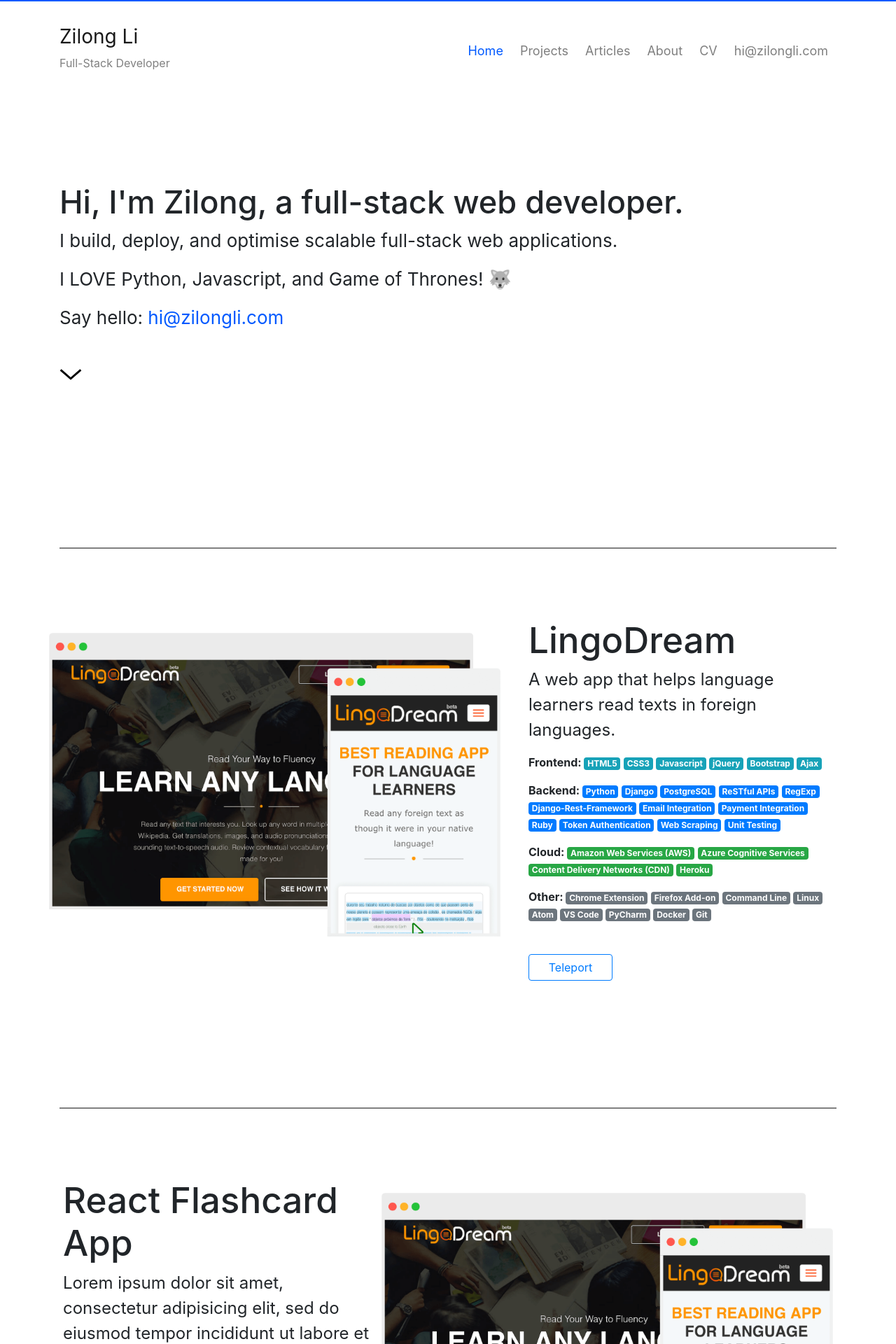
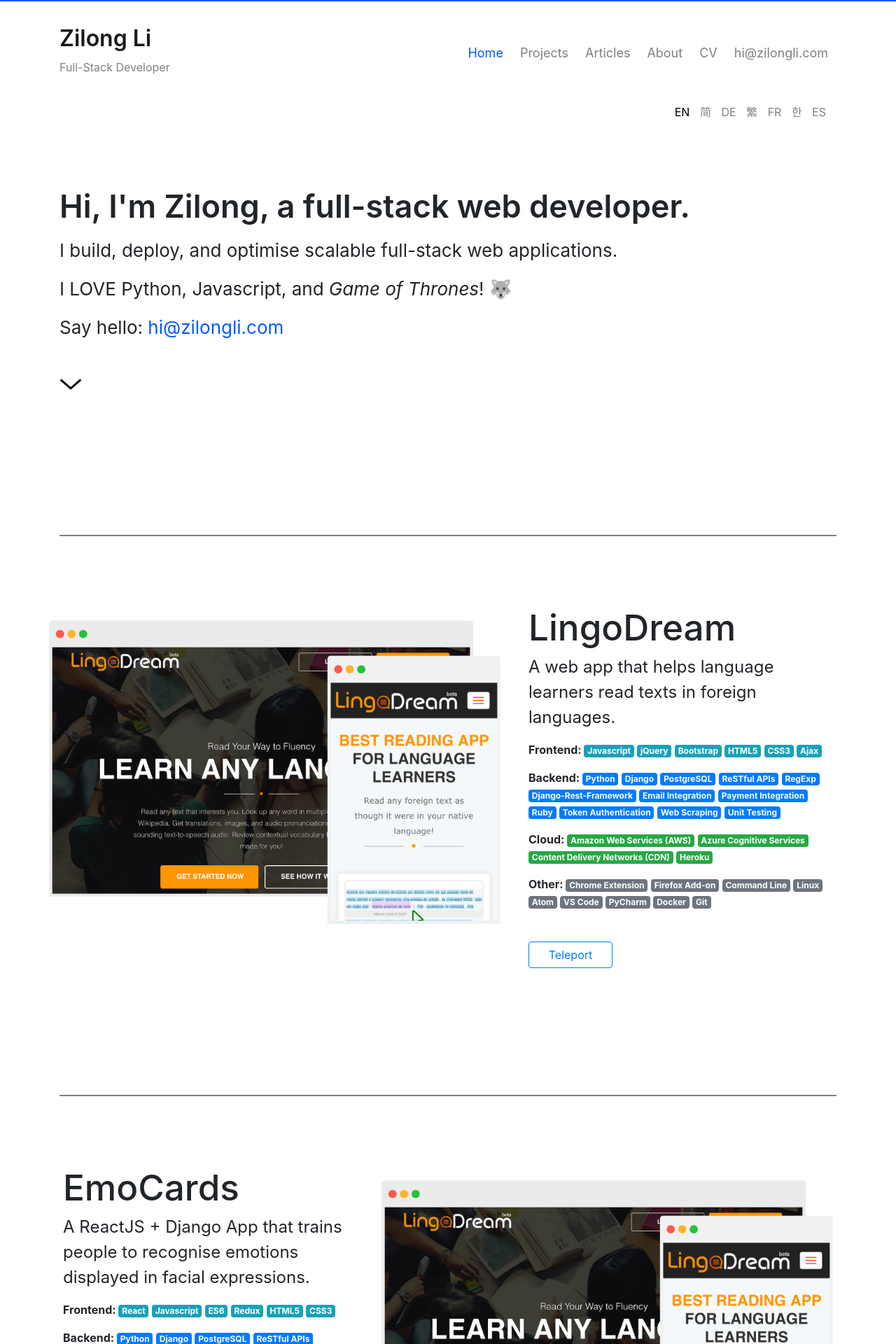
Before and after one commit to technolingo/portfolio, a Django app: page / in a window 1280 px wide. Shown: the top 1920 px of the page at 70% size. Run offline with Django 3.2, Linux system fonts and the light colour scheme; some libraries are stand-ins or nearby versions.

Commit message:
favicon, language links, mock data

```diff
--- a/portfolio/static/css/project.css
+++ b/portfolio/static/css/project.css
@@ -8,8 +8,14 @@
   margin: 0px;
   padding: 0px;
 }
+
+html, a.navbar-brand, h1, h2, h3, h4, h5, h6 {
+  font-family: -apple-system, system-ui, BlinkMacSystemFont, 'Segoe UI', Roboto,
+    Ubuntu, 'Helvetica Neue', Helvetica, Arial, sans-serif;
+}
+
 .first-section {
-  height: 80vh;
+  height: 77vh;
 }
 .middle-section {
   height: 100vh;
@@ -32,14 +38,26 @@
 
 .large-text {
   font-size: 2.82rem;
-  font-weight: 500;
+  font-weight: 600;
 }
 
 .medium-text {
+  margin-top: 1rem;
   font-size: 1.625rem;
 }
 
+.i18n-links {
+  float: right !important;
+}
 
+.i18n-links a {
+  color: gray;
+  margin-left: 10px;
+}
+
+.i18n-links a.active {
+  color: black;
+}
 
 /* *********************************** */
 /*             NAVIGATION              */
@@ -66,7 +84,8 @@
 }
 
 .navbar-brand {
-  font-size: 1.75rem;
+  font-size: 2rem;
+  font-weight: 600;
 }
 
 .brand-subtitle {
@@ -151,9 +170,26 @@
 
 .article-sec-div .article-list {
   padding-top: 40px;
+  text-align: center;
 }
 
+.article-sec-div .article-list a {
+  color: gray;
+  text-decoration: none;
+}
 
+.article-sec-div .article-list a:hover {
+  color: black;
+}
+
+.blog-link-div {
+  text-align: center;
+}
+
+.blog-link {
+  margin-top: 30px;
+  min-width: 120px;
+}
 
 /* *********************************** */
 /*              ABOUT ME               */
--- a/portfolio/templates/sitepages/index.html
+++ b/portfolio/templates/sitepages/index.html
@@ -2,10 +2,22 @@
 
 {% block content %}
 
+<div class="container">
+  <div class="i18n-links float-xs-right">
+    <a href="" data="en" class="active">EN</a>
+    <a href="/zhs/" data="zhs">简</a>
+    <a href="/de/" data="de">DE</a>
+    <a href="/zht/" data="zht">繁</a>
+    <a href="/fr/" data="fr">FR</a>
+    <a href="/ko/" data="ko">한</a>
+    <a href="/es/" data="es">ES</a>
+  </div>
+</div>
+
 <section id="header" class="header first-section">
   <h1 class="large-text">{% trans "Hi, I'm Zilong, a full-stack web developer." %}</h1>
   <p class="medium-text">{% trans "I build, deploy, and optimise scalable full-stack web applications." %}</p>
-    <p class="medium-text">{% trans "I LOVE Python, Javascript, and Game of Thrones!" %} 🐺</p>
+  <p class="medium-text">{% blocktrans %}I LOVE Python, Javascript, and <em>Game of Thrones</em>!{% endblocktrans %} 🐺</p>
   <p class="medium-text">{% trans "Say hello" %}: <a class="email-link" href="mailto:hi@zilongli.com">hi@zilongli.com</a></p>
   <div class="scroll-down-div">
     <a class="scroll-down smooth-scroll" href="#project-1">
@@ -24,11 +36,11 @@
       <h2 class="project-title">LingoDream</h2>
       <p class="project-text">{% trans "A web app that helps language learners read texts in foreign languages." %}</p>
       <p class="technologies"><strong>{% trans "Frontend" %}: </strong>
-          <span class="badge badge-info">HTML5</span>
-          <span class="badge badge-info">CSS3</span>
         <span class="badge badge-info">Javascript</span>
         <span class="badge badge-info">jQuery</span>
         <span class="badge badge-info">Bootstrap</span>
+        <span class="badge badge-info">HTML5</span>
+        <span class="badge badge-info">CSS3</span>
         <span class="badge badge-info">Ajax</span>
       </p>
       <p class="technologies"><strong>{% trans "Backend" %}: </strong>
@@ -70,8 +82,37 @@
 <section id="project-2" class="projects middle-section">
   <div class="row">
     <div class="col-md-5 description">
-        <h2 class="project-title">React Flashcard App</h2>
-        <p class="project-text">Lorem ipsum dolor sit amet, consectetur adipisicing elit, sed do eiusmod tempor incididunt ut labore et dolore magna aliqua. Ut enim ad minim veniam, quis nostrud exercitation ullamco laboris nisi ut aliquip ex ea commodo consequat.</p>
+      <h2 class="project-title">EmoCards</h2>
+      <p class="project-text">{% trans "A ReactJS + Django App that trains people to recognise emotions displayed in facial expressions." %}</p>
+
+      <p class="technologies"><strong>{% trans "Frontend" %}: </strong>
+        <span class="badge badge-info">React</span>
+        <span class="badge badge-info">Javascript</span>
+        <span class="badge badge-info">ES6</span>
+        <span class="badge badge-info">Redux</span>
+        <span class="badge badge-info">HTML5</span>
+        <span class="badge badge-info">CSS3</span>
+      </p>
+      <p class="technologies"><strong>{% trans "Backend" %}: </strong>
+        <span class="badge badge-primary">Python</span>
+        <span class="badge badge-primary">Django</span>
+        <span class="badge badge-primary">PostgreSQL</span>
+        <span class="badge badge-primary">ReSTful APIs</span>
+        <span class="badge badge-primary">Django-Rest-Framework</span>
+        <span class="badge badge-primary">Unit Testing</span>
+      </p>
+      <p class="technologies"><strong>{% trans "Cloud" %}: </strong>
+        <span class="badge badge-success">Digital Ocean</span>
+        <span class="badge badge-success">Google Cloud Platform (GCP)</span>
+      </p>
+      <p class="technologies"><strong>{% trans "Other" %}: </strong>
+        <span class="badge badge-secondary">Command Line</span>
+        <span class="badge badge-secondary">Linux</span>
+        <span class="badge badge-secondary">Atom</span>
+        <span class="badge badge-secondary">Git</span>
+      </p>
+      <a class="btn btn-outline-primary project-link" href="" target="_blank">{% trans "Demo" %}</a>
+      <a class="btn btn-outline-secondary project-link" href="" target="_blank">{% trans "GitHub" %}</a>
     </div>
     <div class="col-md-7 visual">
       <a href="https://www.lingodream.com/" target="_blank"><img src="{% static 'images/projects/lingodream_screenshot.png' %}" alt=""></a>
@@ -83,13 +124,20 @@
   <div class="row">
     <div class="col-md-2 "></div>
     <div class="col-md-8 article-sec-div">
-        <h2 class="articles-sec-title">Featured Articles</h2>
+      <h2 class="articles-sec-title">{% trans "Articles" %}</h2>
 
       <div class="article-list">
-          <h5><a href="#">Django-Compressor+Whilenoise+AWS Cloudfront - The Ultimate Guide</a></h5>
-          <h5><a href="#">Some Other Article Something Random Useful</a></h5>
-          <h5><a href="#">Some Other Article Something Random Useful</a></h5>
-          <h5><a href="#">Some Other Article Something Random Useful</a></h5>
+        <h5><a href="#">Django-Compressor + Whilenoise + AWS Cloudfront - The Ultimate Guide</a></h5>
+        <h5><a href="#">Quick Guide on Token Authentication in Django-Rest-Framework</a></h5>
+        <h5><a href="#">Microsoft Azure - Bing Translator API Secure Frontend Integration Guide</a></h5>
+        <h5><a href="#">Microsoft Azure - Bing Web Search API Backend Integration Guide</a></h5>
+        <h5><a href="#">i18n - How to Internationalise Your Django Web App the Right Way</a></h5>
+        <h5><a href="#">Why I Use AWS Route53 - One Domain Registrar to Rule Them All</a></h5>
+        <h5><a href="#">Going Serverless - Create Your First AWS Lambda Function</a></h5>
+      </div>
+
+      <div class="blog-link-div">
+        <a href="#" class="btn btn-outline-secondary blog-link" target="_blank">{% trans "View All" %}</a>
       </div>
     </div>
   </div>
```
Also changed, not shown: portfolio/static/images/favicons/favicon.ico. Lines whose indentation alone changed are shown as unchanged.
